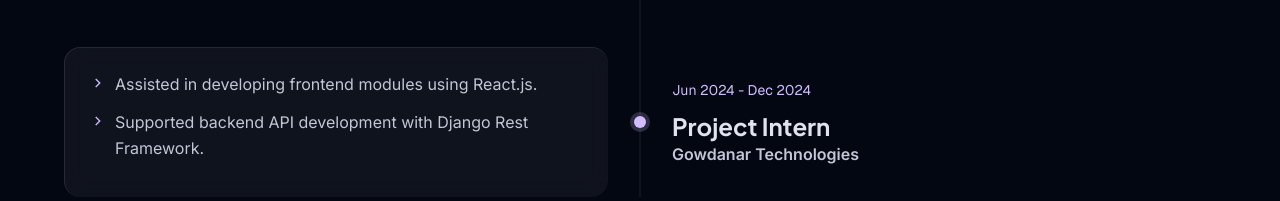
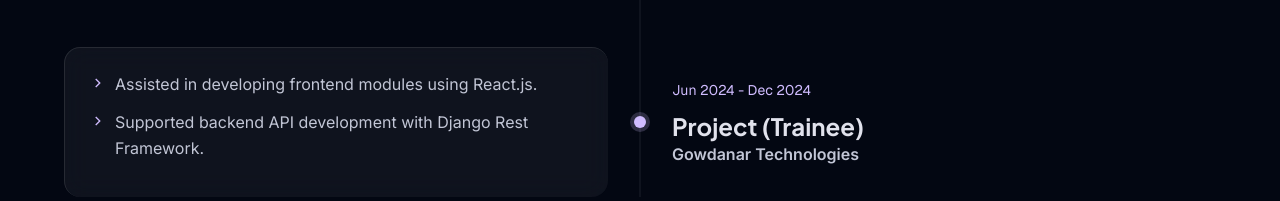
Before and after one commit to naveenboppana159/NaveenKumar-portfolio, a Next.js app in the folder frontend/: page / in a window 1280 px wide. Shown: the part 2094-2295 px from the top of the page. Built offline with nearby package versions, Linux system fonts and the light colour scheme.

Commit message:
Update internship title from 'Project Intern' to 'Project (Trainee)'

```diff
--- a/frontend/src/app/page.tsx
+++ b/frontend/src/app/page.tsx
@@ -657,7 +657,7 @@
               <div className="timeline-item reverse reveal">
                 <div className="timeline-side-content">
                   <span className="text-secondary font-code" style={{ fontSize: '0.875rem' }}>Jun 2024 - Dec 2024</span>
-                  <h3 className="font-headline-md" style={{ fontSize: '24px', marginTop: '0.5rem' }}>Project Intern</h3>
+                  <h3 className="font-headline-md" style={{ fontSize: '24px', marginTop: '0.5rem' }}>Project (Trainee)</h3>
                   <p className="text-on-surface-variant font-body-md" style={{ fontWeight: 700 }}>Gowdanar Technologies</p>
                 </div>
                 <div className="timeline-dot secondary"></div>
```
